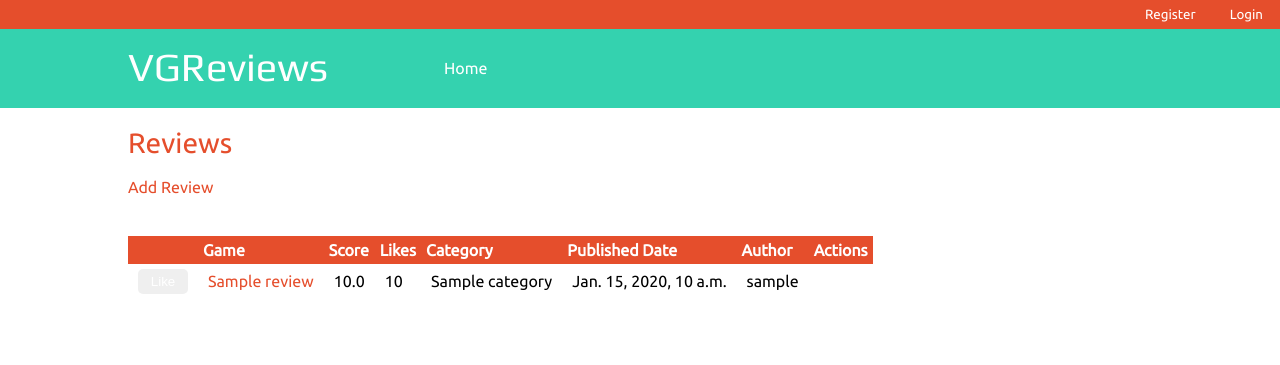
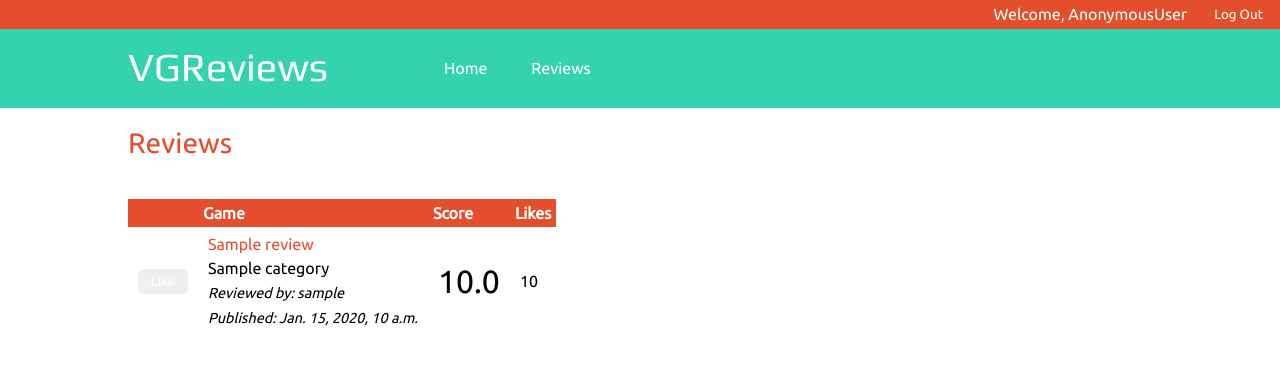
Before and after one commit to jli-hashrocket/vgreviews_django, a Django app: page /reviews/ in a window 1280 px wide. Shown: the top 365 px of the page. Run offline with Django 3.2, Linux system fonts and the light colour scheme; tables that the repository leaves empty hold one stand-in row (values such as "Sample post"); parts of the project's set-up code (start-up, migrations or seed data) failed here and were passed over.

Commit message:
restructured display of information and style changes

```diff
--- a/apps/reviews/static/reviews/css/main.css
+++ b/apps/reviews/static/reviews/css/main.css
@@ -74,7 +74,7 @@ nav {
 }
 #main {
   width: 80%;
-  margin: auto;
+  margin: 0 auto 60px;
 }
 #main-nav li {
   display:inline-block;
@@ -149,4 +149,14 @@ th {
 
 td {
   padding:5px 10px;
+  line-height: 1.5em;
 }
+
+span.author, span.published {
+  font-style: italic;
+  font-size: 0.9em;
+}
+
+.score {
+  font-size: 2em;
+}
--- a/apps/reviews/templates/reviews/base.html
+++ b/apps/reviews/templates/reviews/base.html
@@ -13,7 +13,7 @@
     {% endblock %}
   </head>
   <body>
-    {% if user.is_authenticated %}
+    {% if user %}
       <div class="guest-action">
         <a class="action-btn" href="/accounts/logout">Log Out</a>
         <span class="welcome">Welcome, {{ user }}</span>
@@ -30,7 +30,6 @@
         <nav>
           <ul id="main-nav">
             <li><a href="/">Home</a></li>
-            {% if user.is_authenticated %}
             <li class="reviews">
               Reviews
               <ul class="sub-nav">
@@ -43,7 +42,6 @@
                 <li>Nintendo DS</li>
               </ul>
             </li>
-            {% endif %}
           </ul>
         </nav>
       </div>
--- a/apps/reviews/templates/reviews/review_list.html
+++ b/apps/reviews/templates/reviews/review_list.html
@@ -3,29 +3,33 @@
 {% load repl %}
 
 <h1>Reviews</h1>
+{% if user.is_authenticated %}
 <a href="{% url 'reviews:new' %}">Add Review</a>
+{% endif %}
 <table border=0, cellpadding=5, cellspacing=0>
   <tr>
     <th>&nbsp;</th>
     <th>Game</th>
     <th>Score</th>
     <th>Likes</th>
-    <th>Category</th>
-    <th>Published Date</th>
-    <th>Author</th>
-    <th>Actions</th>
+    {% if user.is_authenticated %}<th>Actions</th>{% endif %}
   </tr>
 {% for review in review_list %}
   <tr>
     <td>
-      {% if user == review.author %}
+      {% if user == review.author or user.is_authenticated == False %}
       <button class="btn inactive">Like</button>
       {% else %}
         <button type="button" class="btn like active" data-attr="{{ review.id }}">Like</button>
       {% endif %}
     </td>
-    <td><a href="{% url 'reviews:show' review.id %}">{{ review.title }}</a></td>
-    <td>{{ review.score }}</td>
+    <td>
+      <a href="{% url 'reviews:show' review.id %}">{{ review.title }}</a><br/>
+      <span class="category">{{ review.categories.all|join:", "  }}</span><br/>
+      <span class="author">Reviewed by: {{ review.author }}</span> <br/>
+      <span class="published">Published: {{ review.pub_date }}</span>
+    </td>
+    <td class="score">{{ review.score }}</td>
     <td id='review_{{review.id}}' class="likes">
       {% if review.like_set.all|length != 0 %}
         {% for like in review.like_set.all %}
@@ -35,10 +39,6 @@
         0
       {% endif %}
     </td>
-    <td>{{ review.categories.all|join:", "  }}
-    </td>
-    <td>{{ review.pub_date }}</td>
-    <td>{{ review.author }}</td>
     {% if user == review.author %}
     <td><a href="{% url 'reviews:edit' review.id %}">Edit</a> | <a href="{% url 'reviews:delete' review.id %}">Delete</a></td>
     {% endif %}
```
